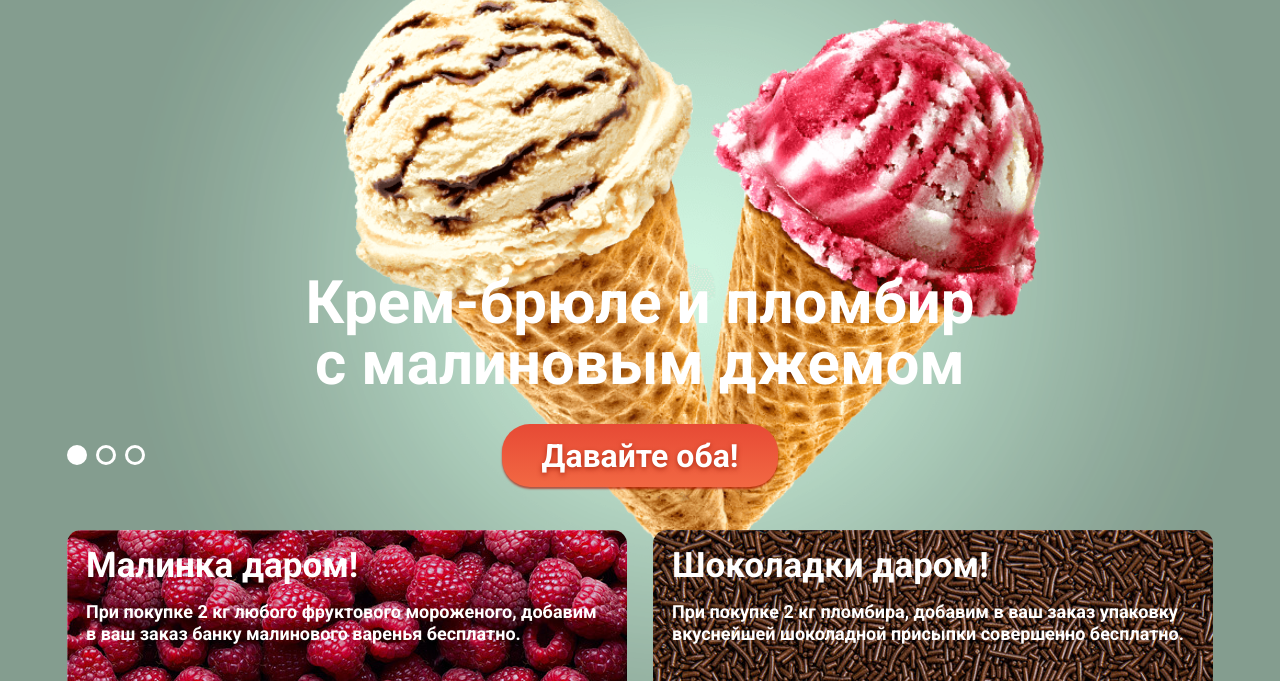
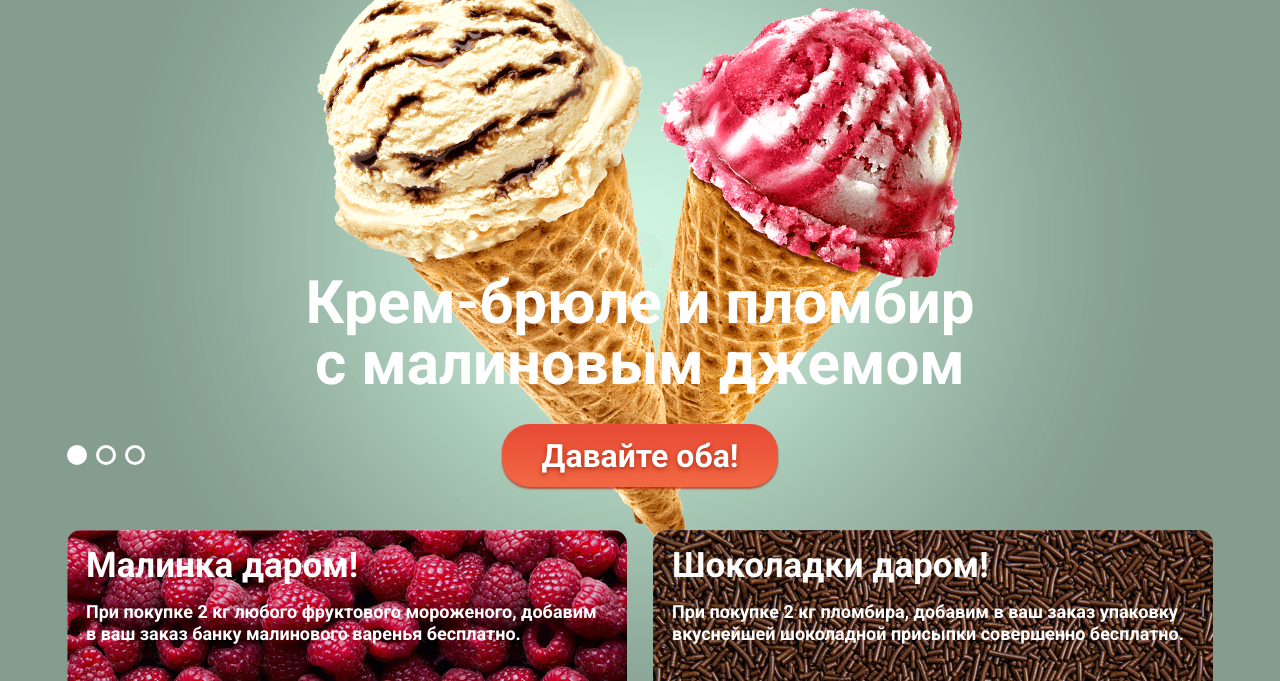
Before and after one commit to mika193/478709-gllacy, a plain HTML site: page index.html in a window 1280 px wide. Shown: the part 119-800 px from the top of the page. Drawn offline with Linux system fonts and the light colour scheme.

Commit message:
исправление ошибки

```diff
--- a/css/style.css
+++ b/css/style.css
@@ -3,10 +3,6 @@ html {
 }
 *, *::after, *::before {
   box-sizing: inherit;
-}
-img {
-  width: 100%;
-  height: auto;
 }
 body {
   margin: 0;
```
